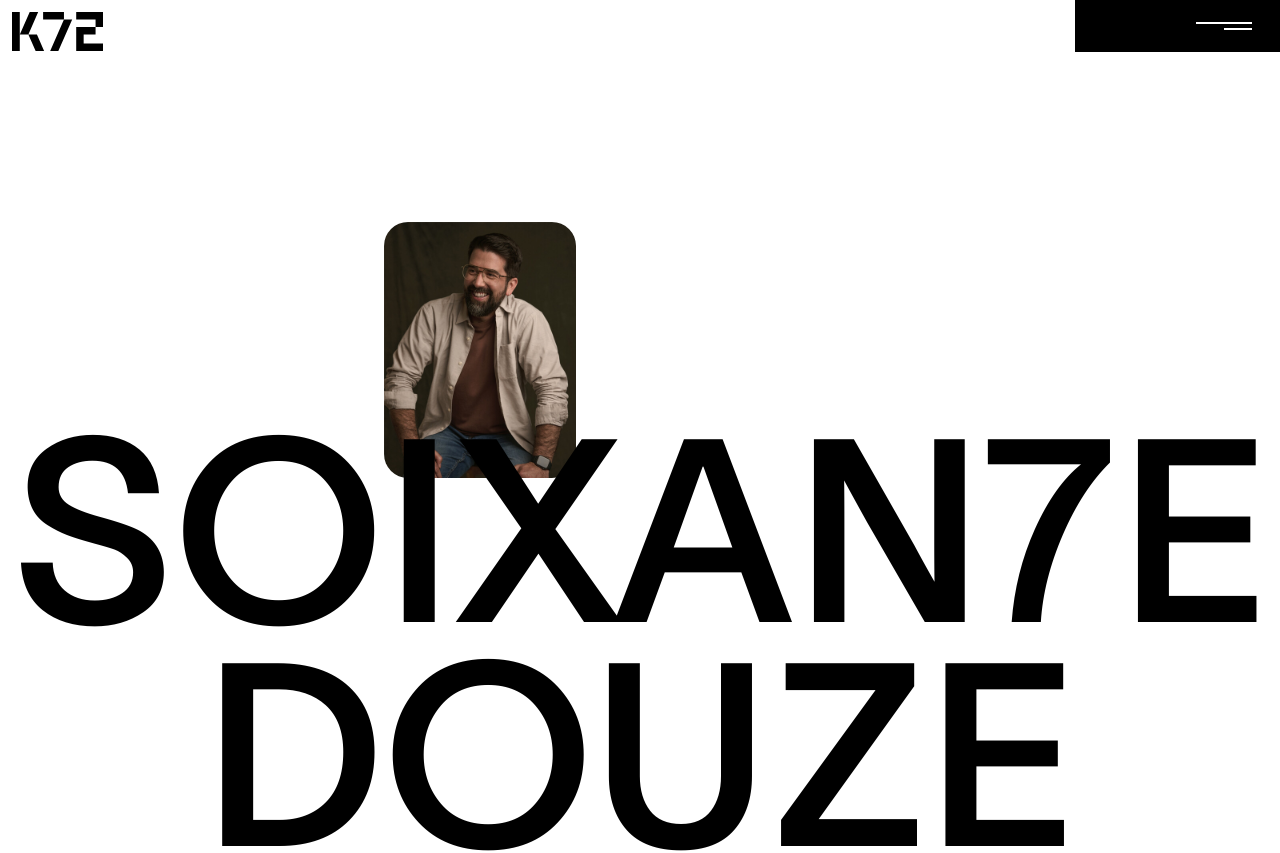
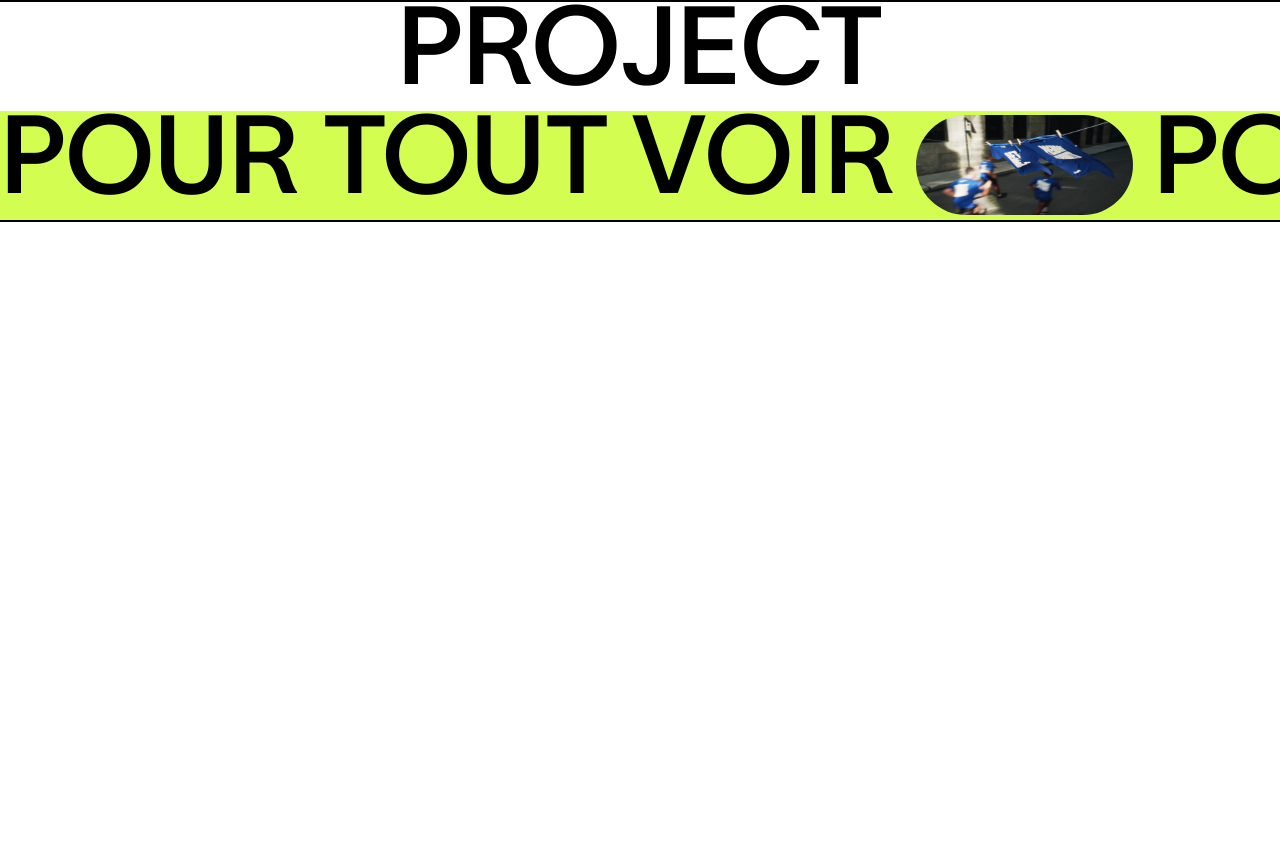
Before and after one commit to clay-0101/K72.STAGE, a React (Vite) app: page /agence in a window 1280 px wide. Shown: the top 853 px of the page. After the commit the page ends 800 px from the top, so only its background shows below. Built offline with nearby package versions, Linux system fonts and the light colour scheme.

Commit message:
builing NavFullScreen Page

```diff
--- a/src/App.jsx
+++ b/src/App.jsx
@@ -4,6 +4,7 @@ import Home from './PAGES/Home'
 import Project from './PAGES/Project'
 import Agence from './PAGES/Agence'
 import Navbar from './COMPONENTS/navigation/Navbar'
+import FullScreenNav from './COMPONENTS/navigation/FullScreenNav'
 
 
 
@@ -14,12 +15,13 @@ const App = () => {
 
   return (
     <div className='h-screen w-full'>
-        <Navbar/>
+        <FullScreenNav/>
+        {/* <Navbar/>
       <Routes>
         <Route path='/' element={<Home />} />
         <Route path='/projects' element={<Project />} />
         <Route path='/agence' element={<Agence />} />
-      </Routes>
+      </Routes> */}
     </div>
   )
 }
--- /dev/null
+++ b/src/COMPONENTS/navigation/FullScreenNav.jsx
@@ -0,0 +1,25 @@
+import React from 'react'
+
+const FullScreenNav = () => {
+  return (
+    <div>
+        <div className='border-y-2 font-[fontBold]'>
+
+            <h1 className='text-[8.5vw] text-center leading-[8.5vw]'>PROJECT</h1>
+            <div className='flex overflow-x-auto text-nowrap items-center bg-[#D3FD50]'>
+                <h2 className='text-[8.5vw] leading-[8.5vw]'>POUR TOUT VOIR</h2>
+                <div className='h-25 w-[17vw] flex-shrink-0 overflow-hidden rounded-full mx-5'>
+                    <img className='h-full w-full ' src="/navimg1.png" alt="1" />
+                </div>
+
+                <h2 className='text-[8.5vw] leading-[8.5vw]'>POUR TOUT VOIR</h2>
+                <div className='h-25 w-[17vw] flex-shrink-0 overflow-hidden rounded-full mx-5'>
+                    <img className='h-full w-full ' src="/navimg2.jpg" alt="1" />
+                </div>
+            </div>
+        </div>
+    </div>
+  )
+}
+
+export default FullScreenNav
--- a/src/COMPONENTS/navigation/Navbar.jsx
+++ b/src/COMPONENTS/navigation/Navbar.jsx
@@ -2,6 +2,7 @@ import { useGSAP } from '@gsap/react'
 import { useRef } from 'react'
 import { useLocation } from 'react-router-dom'
 import { useState } from 'react'
+import FullScreenNav from './FullScreenNav'
 
 const Navbar = () => {
     const GreenNav = useRef(null)
@@ -19,6 +20,9 @@ const Navbar = () => {
             </div>
 
             <div
+            onClick={()=>{
+                console.log('you clicked the side navbar')
+            }}
              onMouseEnter={()=>{
                 GreenNav.current.style.height = '100%'
                 setBgColor('black')
```
Also changed, not shown: public/navimg1.png (added), public/navimg2.jpg (added).
